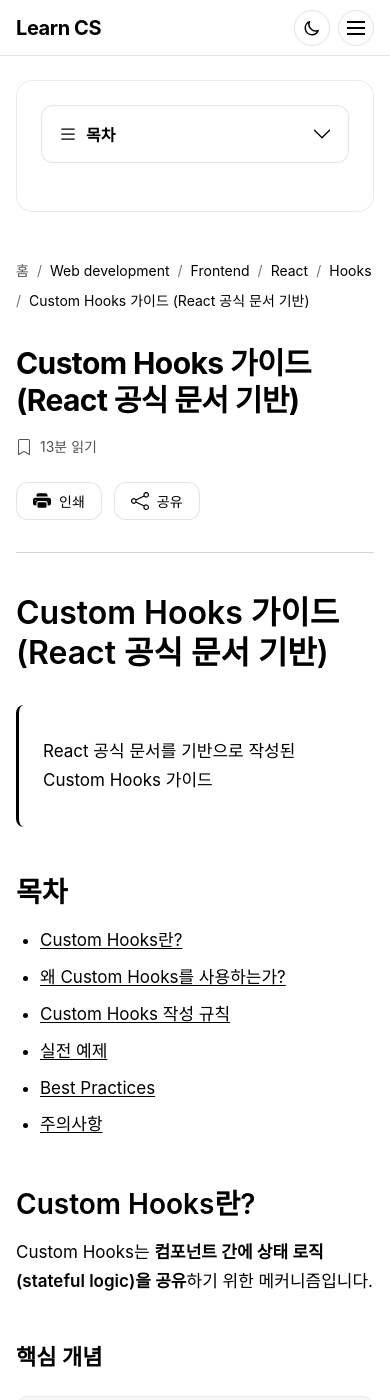
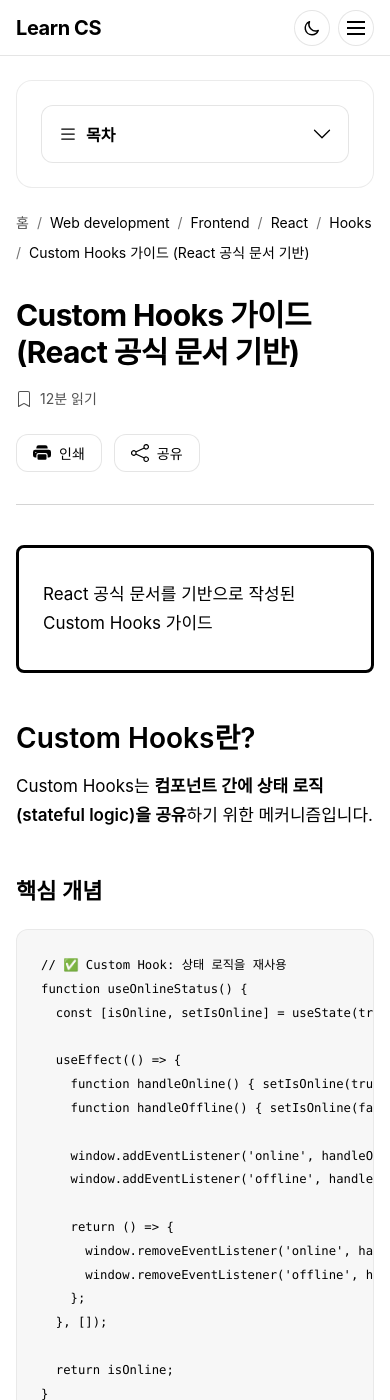
Before and after one commit to lledellebell/learn-cs, a Jekyll site: the page built from web-development/frontend/react/hooks/custom-hooks-deep-dive.md, in a window 390 px wide and 1400 px high. Built offline with Jekyll 4.4.1, drawn with Linux system fonts in a browser that asks for light colours; our own code applies the rules of GitHub Pages for plain Markdown files; comment, search, counter and statistics services are not loaded.

Commit message:
feat: 문서의 목차 제거, 프로퍼티 오류 수정, 모바일 .toc 스타일 수정

```diff
--- a/_layouts/page.html
+++ b/_layouts/page.html
@@ -115,7 +115,13 @@
 
       <!-- Article Body -->
       <div class="article-body">
-        {{ content }}
+        {% assign content_parts = content | split: '<h1' %}
+        {% if content_parts.size > 1 %}
+          {% assign after_first_h1 = content_parts[1] | split: '</h1>' %}
+          {{ content_parts[0] }}{% if after_first_h1.size > 1 %}{{ after_first_h1[1] | join: '</h1>' }}{% endif %}
+        {% else %}
+          {{ content }}
+        {% endif %}
       </div>
 
       <!-- Related Posts -->
--- a/assets/css/custom.css
+++ b/assets/css/custom.css
@@ -714,7 +714,7 @@
 .article-body blockquote {
   margin: var(--space-8) 0;
   padding: var(--space-4) var(--space-6);
-  border-left: 3px solid var(--color-black);
+  border: 3px solid var(--color-black);
   background: rgba(255, 255, 255, 0.6);
   backdrop-filter: blur(10px);
   -webkit-backdrop-filter: blur(10px);
@@ -722,7 +722,7 @@
 }
 
 [data-theme="dark"] .article-body blockquote {
-  border-left-color: var(--color-white);
+  border-color: var(--color-white);
   background: rgba(255, 255, 255, 0.05);
 }
 
@@ -924,10 +924,12 @@
   .toc {
     width: 100%;
     order: -1;
+    margin-bottom: 0;
   }
 
   .toc-toggle {
     display: flex;
+    margin-bottom: 0;
   }
 
   .toc-wrapper {
@@ -937,8 +939,30 @@
   }
 
   .toc-wrapper.expanded {
-    max-height: 800px;
+    max-height: min(60vh, 400px);
+    overflow-y: auto;
     transition: max-height 0.5s ease-in;
+    padding: var(--space-4) 0;
+    -webkit-overflow-scrolling: touch;
+    scrollbar-width: thin;
+    scrollbar-color: var(--color-border) transparent;
+  }
+
+  .toc-wrapper.expanded::-webkit-scrollbar {
+    width: 6px;
+  }
+
+  .toc-wrapper.expanded::-webkit-scrollbar-track {
+    background: transparent;
+  }
+
+  .toc-wrapper.expanded::-webkit-scrollbar-thumb {
+    background: var(--color-border);
+    border-radius: 3px;
+  }
+
+  .toc-wrapper.expanded::-webkit-scrollbar-thumb:hover {
+    background: var(--color-border-dark);
   }
 
   .toc-title {
--- a/assets/js/main.js
+++ b/assets/js/main.js
@@ -370,7 +370,7 @@
 
     // 모달 열기
     shareBtn.addEventListener('click', () => {
-      modal.add.classList.add('flex');
+      modal.classList.add('flex');
       modal.setAttribute('aria-hidden', 'false');
       // 첫 번째 버튼에 포커스
       modal.querySelector('.share-option')?.focus();
--- a/web-development/frontend/react/hooks/custom-hooks-deep-dive.md
+++ b/web-development/frontend/react/hooks/custom-hooks-deep-dive.md
@@ -1,15 +1,6 @@
 # Custom Hooks 가이드 (React 공식 문서 기반)
 
 > React 공식 문서를 기반으로 작성된 Custom Hooks 가이드
-
-## 목차
-
-- [Custom Hooks란?](#custom-hooks란)
-- [왜 Custom Hooks를 사용하는가?](#왜-custom-hooks를-사용하는가)
-- [Custom Hooks 작성 규칙](#custom-hooks-작성-규칙)
-- [실전 예제](#실전-예제)
-- [Best Practices](#best-practices)
-- [주의사항](#주의사항)
 
 ## Custom Hooks란?
 
```
Also changed, not shown: web-development/frontend/react/refactor/custom-hook-refactoring-useAsync.md (+0 -8 lines).
